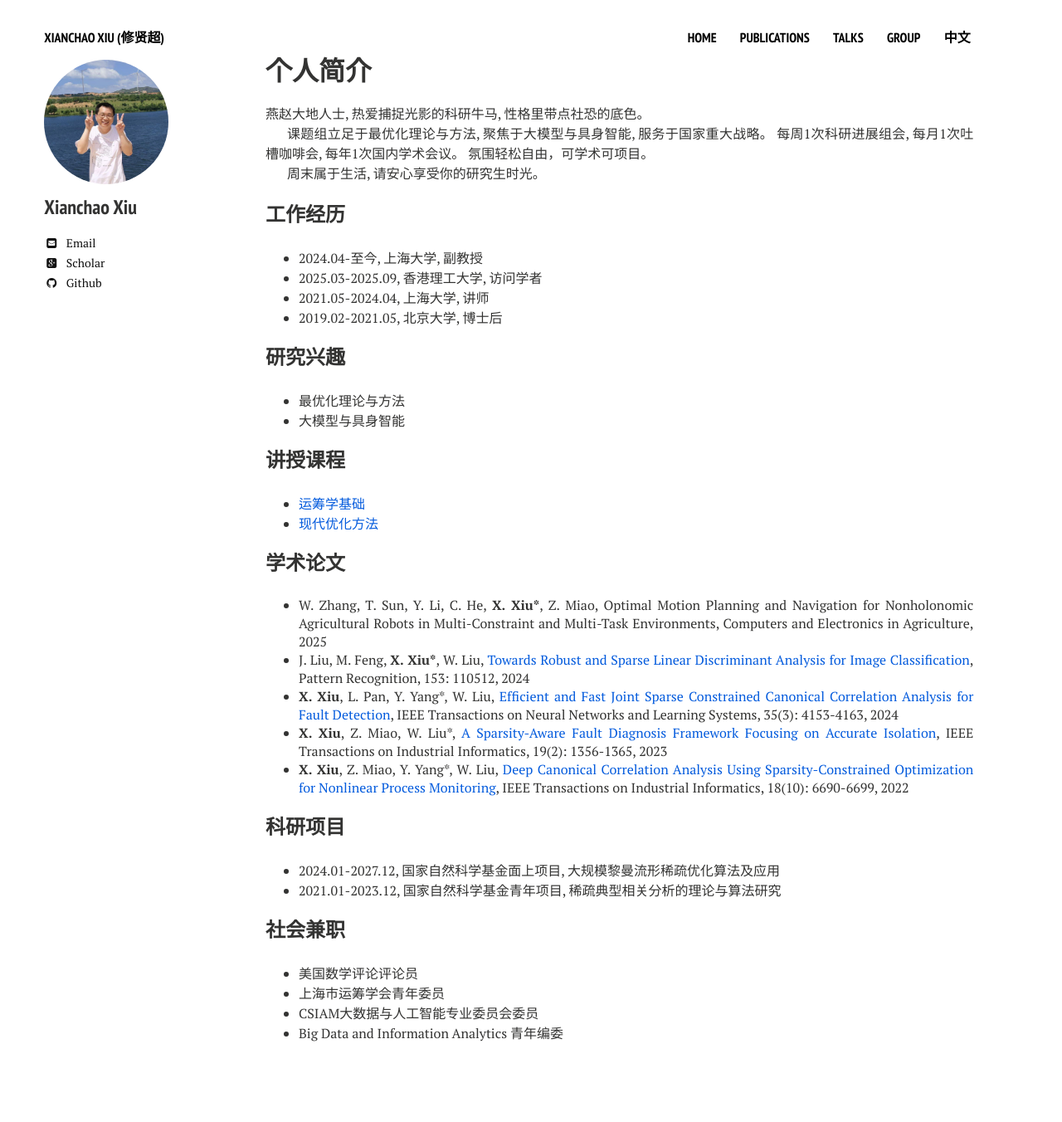
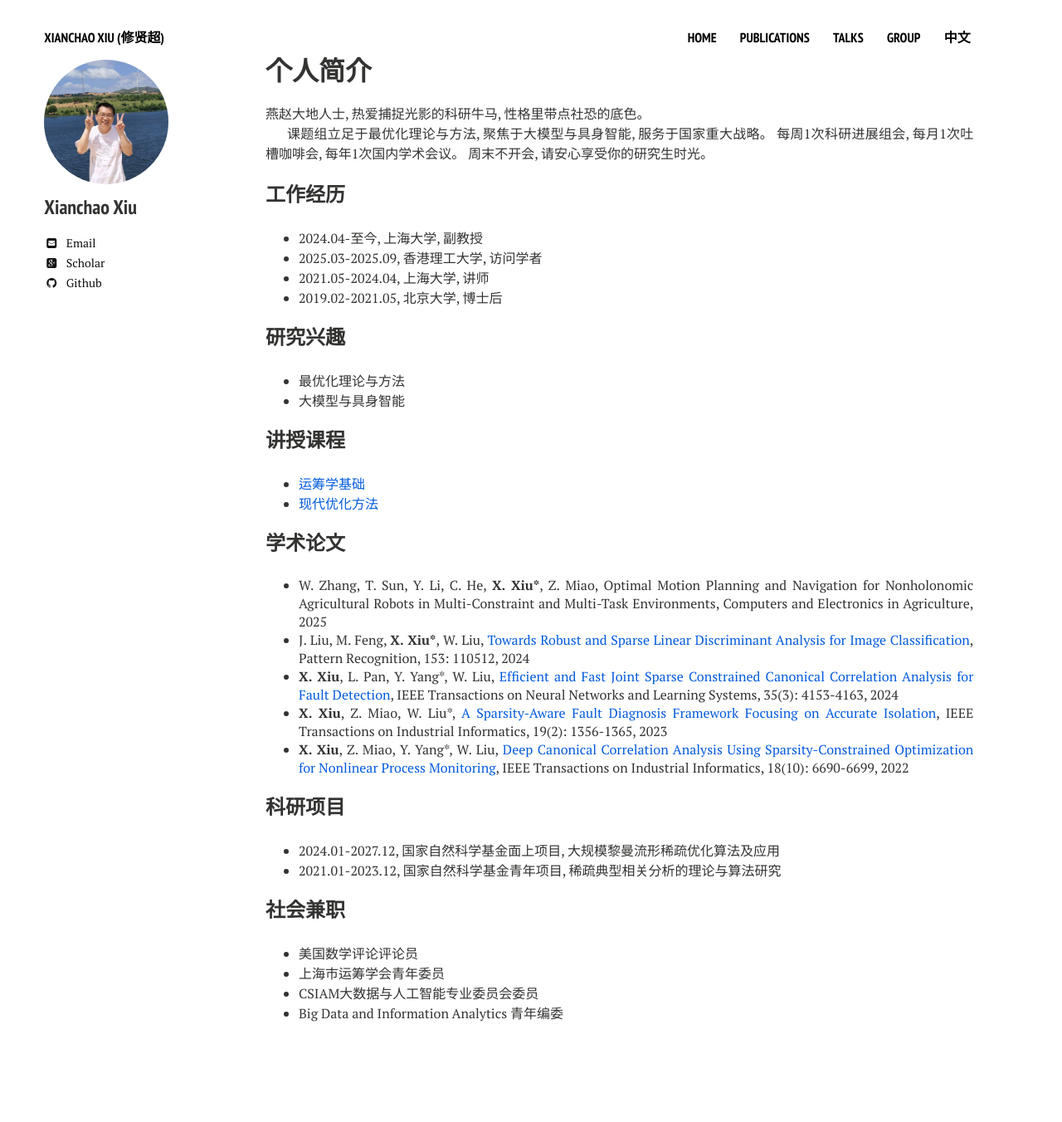
Before and after one commit to xianchaoxiu/xianchaoxiu.github.io, a Jekyll site: the page built from chinese/index.md, in a window 1280 px wide. Shown: the whole page at 83% size. Built offline with Jekyll 4.4.1, drawn with Linux system fonts in a browser that asks for light colours; nearby versions of some CDN libraries; after the commit the page ends 1328 px from its top, so only the background shows below that.

Commit message:
Update index.md

```diff
--- a/chinese/index.md
+++ b/chinese/index.md
@@ -11,9 +11,7 @@ share: false
 
 课题组立足于最优化理论与方法, 聚焦于大模型与具身智能, 服务于国家重大战略。
 每周1次科研进展组会, 每月1次吐槽咖啡会, 每年1次国内学术会议。
-氛围轻松自由，可学术可项目。<br>
-
-周末属于生活, 请安心享受你的研究生时光。
+周末不开会, 请安心享受你的研究生时光。<br>
 
 
 
```
